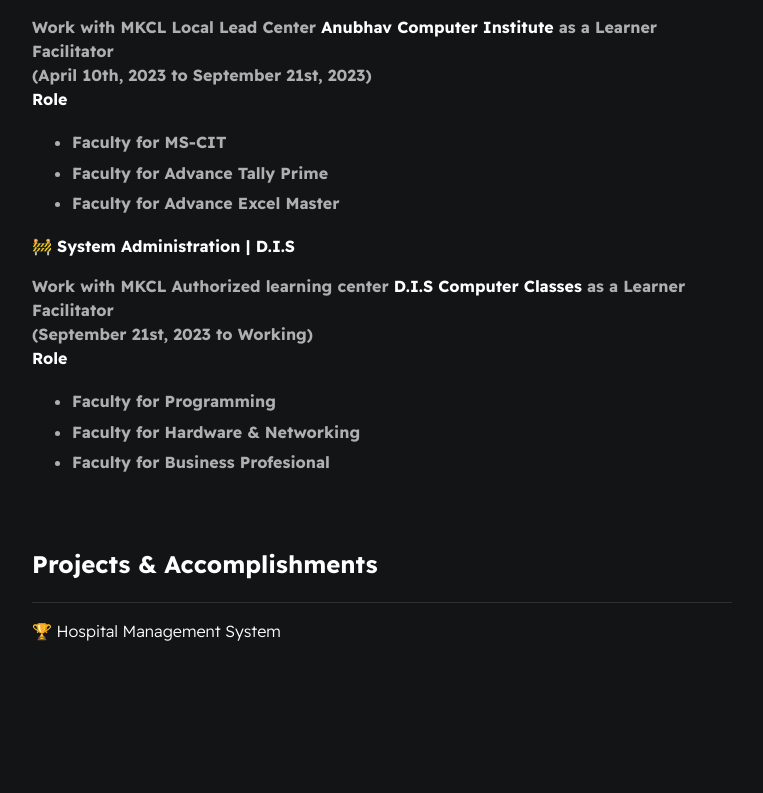
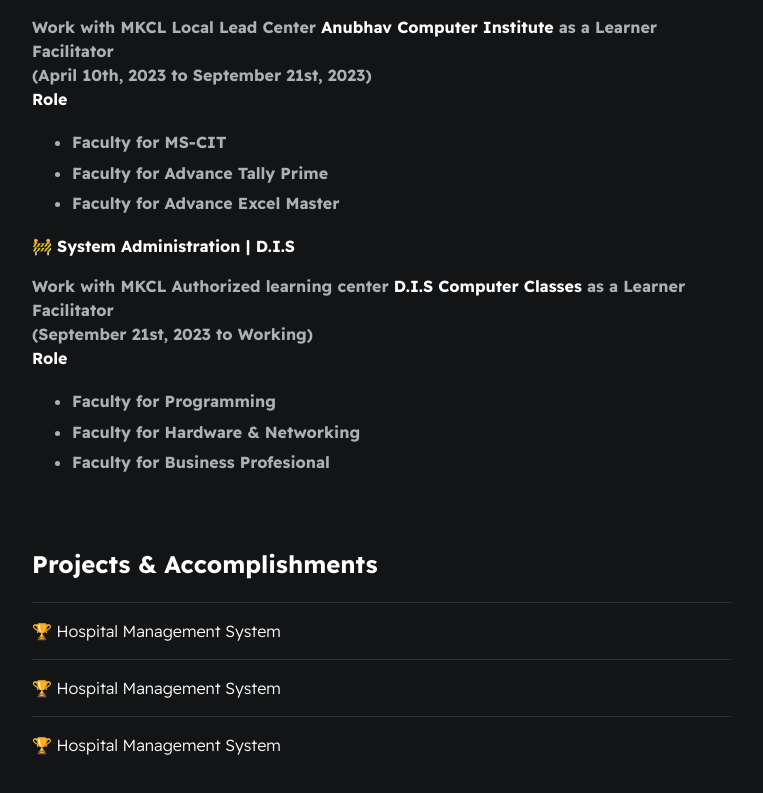
Before and after one commit to am471/Resume-Website, a plain HTML site: page index.html in a window 1280 px wide. Shown: the part 1521-2314 px from the top of the page, without its empty margins (258-1021 px from the left). Before the commit the page ends 2204 px from the top, so only its background shows below. Drawn offline with Linux system fonts and the light colour scheme.

Commit message:
Update index.html

```diff
--- a/index.html
+++ b/index.html
@@ -102,6 +102,12 @@
             <div class="card--project">
                 <a href="project1.html"><span>🏆 </span>Hospital Management System</a>
             </div>
+            <div class="card--project">
+                <a href="project2.html"><span>🏆 </span>Hospital Management System</a>
+            </div>
+            <div class="card--project">
+                <a href="#"><span>🏆 </span>Hospital Management System</a>
+            </div>
 
         </section>
 
```
